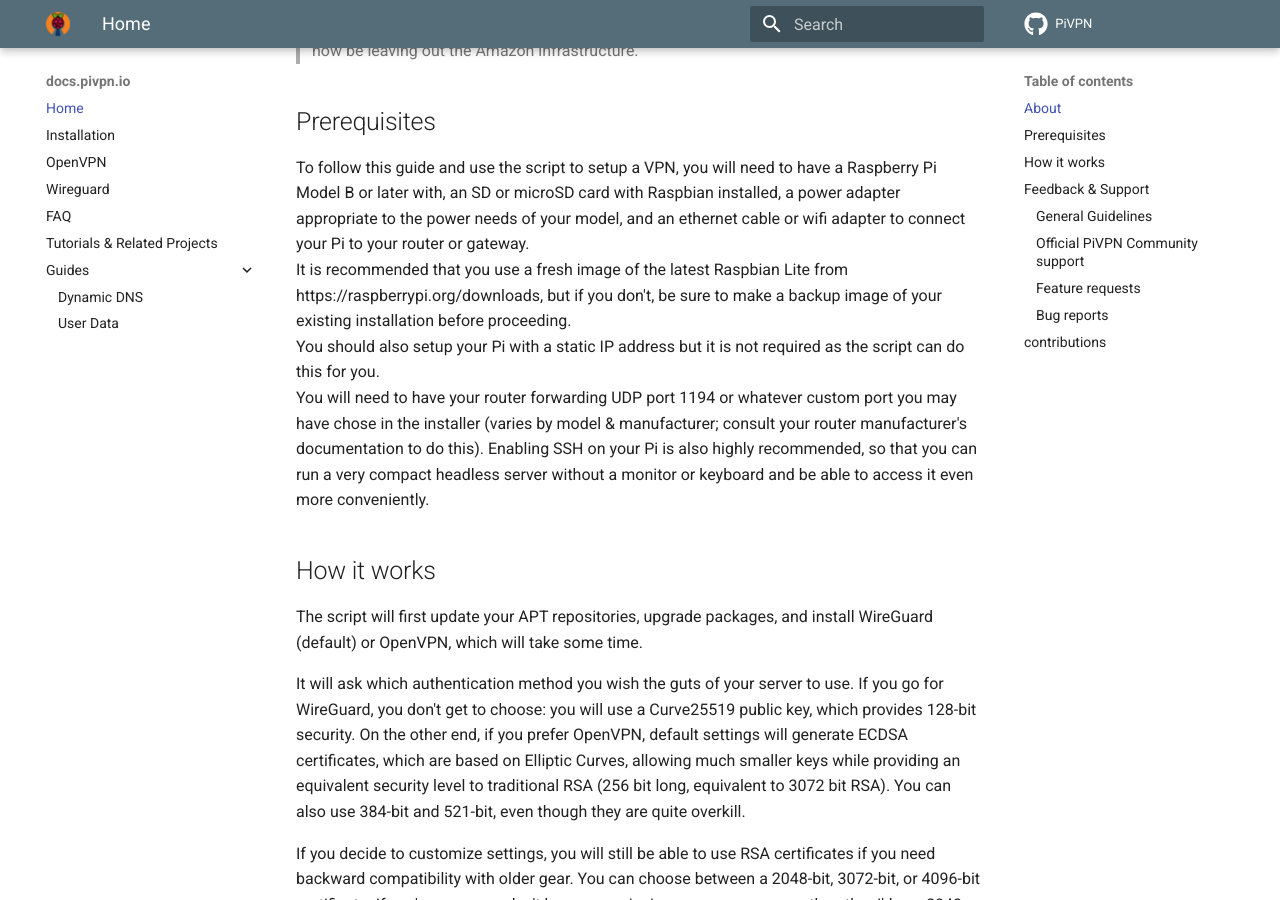
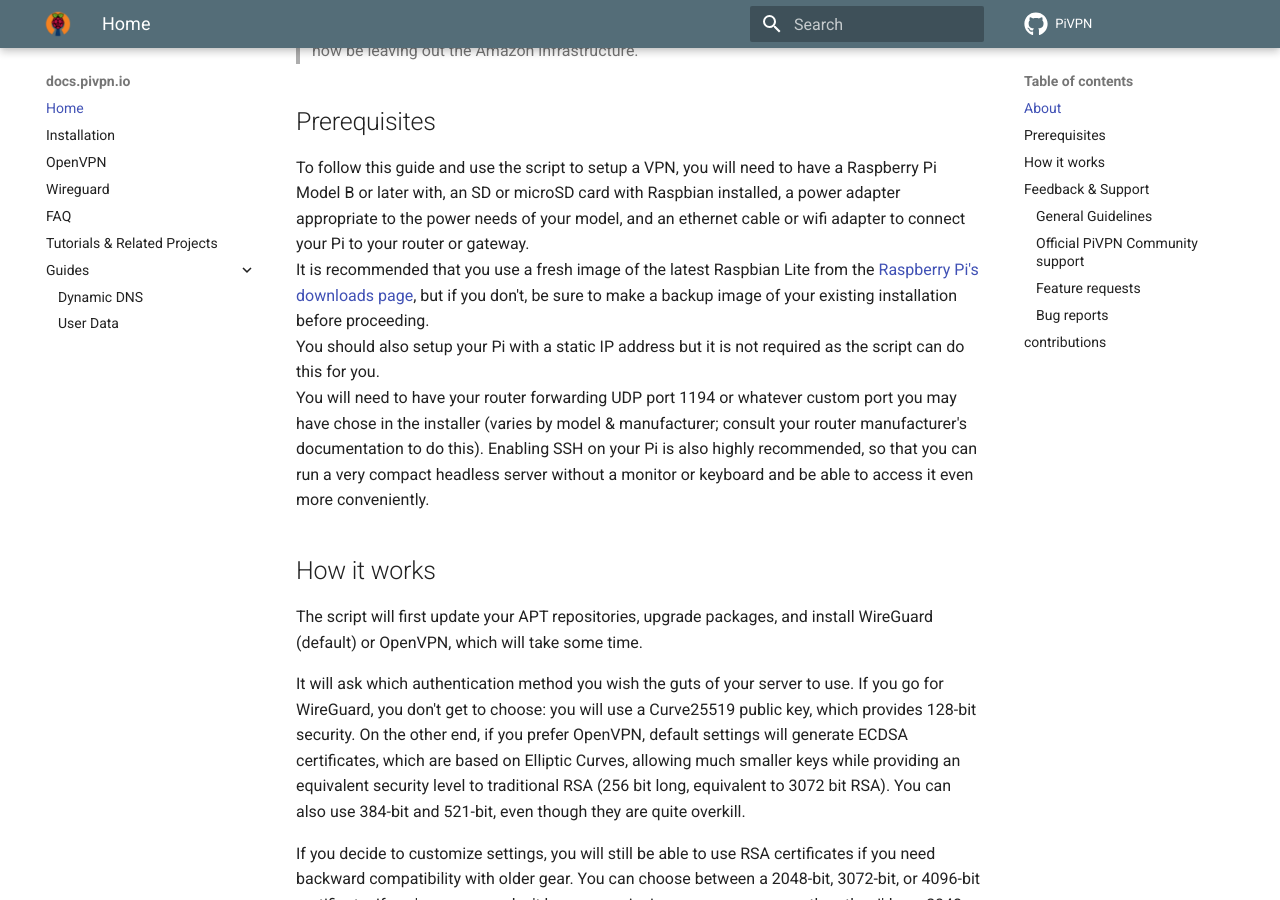
Before and after one commit to pivpn/docs, an MkDocs documentation site: the page built from docs/index.md, in a window 1280 px wide and 900 px high, scrolled down 1158 px. Built offline with MkDocs 1.6.1 and Material for MkDocs 9.7.7, drawn with Linux system fonts in a browser that asks for light colours; comment, search, counter and statistics services are not loaded.

Commit message:
fix(link): Link to raspberrypi.org (#14)
* Added link to downloads page in index.md
* Fixed typo

```diff
--- a/docs/index.md
+++ b/docs/index.md
@@ -36,7 +36,7 @@ a Raspberry Pi Model B or later with, an SD or microSD card with Raspbian instal
 a power adapter appropriate to the power needs of your model, and an ethernet cable or wifi
 adapter to connect your Pi to your router or gateway.
 It is recommended that you use a fresh image of the latest Raspbian Lite from
-https://raspberrypi.org/downloads, but if you don't, be sure to make a backup
+the [Raspberry Pi's downloads page](https://raspberrypi.org/downloads), but if you don't, be sure to make a backup
 image of your existing installation before proceeding.
 You should also setup your Pi with a static IP address
 but it is not required as the script can do this for you.
```
